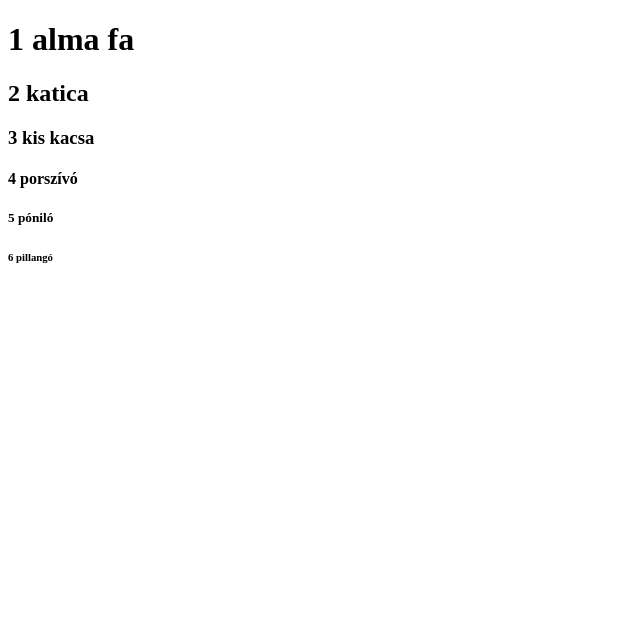
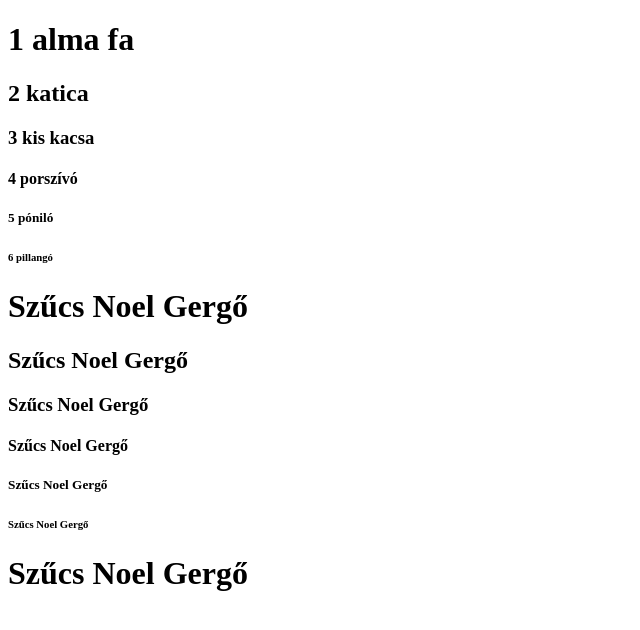
Before and after one commit to szucsng/weboldalom, a plain HTML site: page index.html in a window 1280 px wide. Shown: the whole page, without its empty margins (0-640 px from the left). Drawn offline with Linux system fonts and the light colour scheme.

Commit message:
címsor 2

```diff
--- a/index.html
+++ b/index.html
@@ -12,8 +12,13 @@
 <h4>4 porszívó</h4>
 <h5>5 póniló</h5>
 <h6>6 pillangó</h6>
+                    <h1>Szűcs Noel Gergő</h1>
+                    <h2>Szűcs Noel Gergő</h2>
+                    <h3>Szűcs Noel Gergő</h3>
+                    <h4>Szűcs Noel Gergő</h4>
+                    <h5>Szűcs Noel Gergő</h5>
+                    <h6>Szűcs Noel Gergő</h6>
 
-
-
+                    <h1>Szűcs Noel Gergő</h1>
 </body>
 </html>
```
